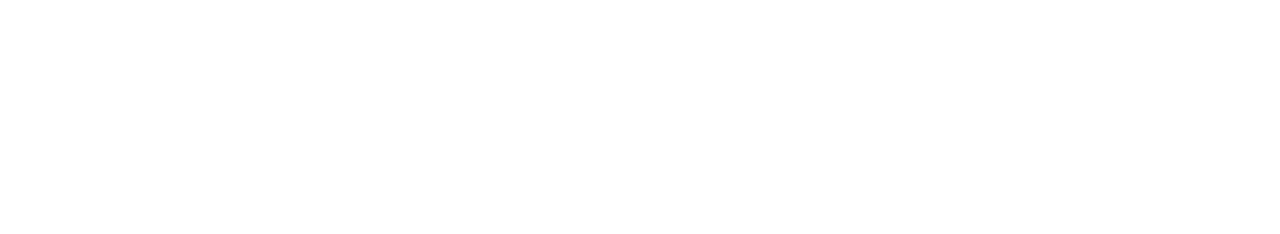
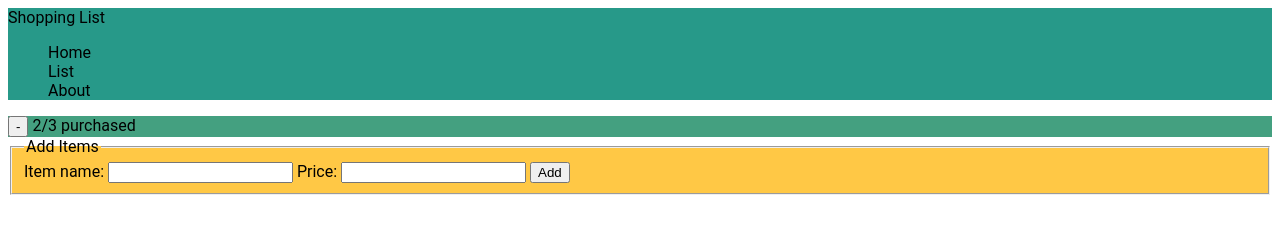
Before and after one commit to Tanzomat/202307-w1ch3-mar-munne, a plain HTML site: page index.html in a window 1280 px wide. Drawn offline with Linux system fonts and the light colour scheme.

Commit message:
Add some elements to styles.css, add the remaining elements to index.html

```diff
--- a/index.html
+++ b/index.html
@@ -6,10 +6,34 @@
   <meta name="viewport" content="width=device-width, initial-scale=1.0">
   <title>Shopping List</title>
   <link rel="shortcut icon" href="shopping-bag.png" type="image/x-icon">
+  <link href="styles.css" rel="stylesheet">
 </head>
 
 <body>
-
+  <header>
+    <span class="title-text text">Shopping List</span>
+    <nav>
+      <ul>
+        <li class="text">Home</li>
+        <li class="text">List</li>
+        <li class="text">About</li>
+      </ul>
+    </nav>
+  </header>
+  <section>
+    <button class="minus-button">-</button>
+    <span class="1st-section-text text">2/3 purchased</span>
+  </section>
+  <form>
+    <fieldset>
+      <legend class="form-text text">Add Items</legend>
+      <label for="item-name" class="text">Item name:</label>
+      <input type="text" id="item-name">
+      <label for="item-price" class="text">Price:</label>
+      <input type="text" id="item-price">
+      <input type="submit" id="add-items-button" value="Add" class="add-button text">
+    </fieldset>
+  </form>
 </body>
 
 </html>
--- /dev/null
+++ b/styles.css
@@ -0,0 +1,23 @@
+* {
+  box-sizing: border-box;
+}
+
+html {
+  font-family: "Roboto", sans-serif;
+}
+
+header {
+  background-color: rgb(39, 153, 137);
+}
+
+section {
+  background-color: rgb(68, 160, 128);
+}
+
+fieldset {
+  background-color: rgb(255, 200, 69);
+}
+
+ul {
+  list-style-type: none;
+}
```
